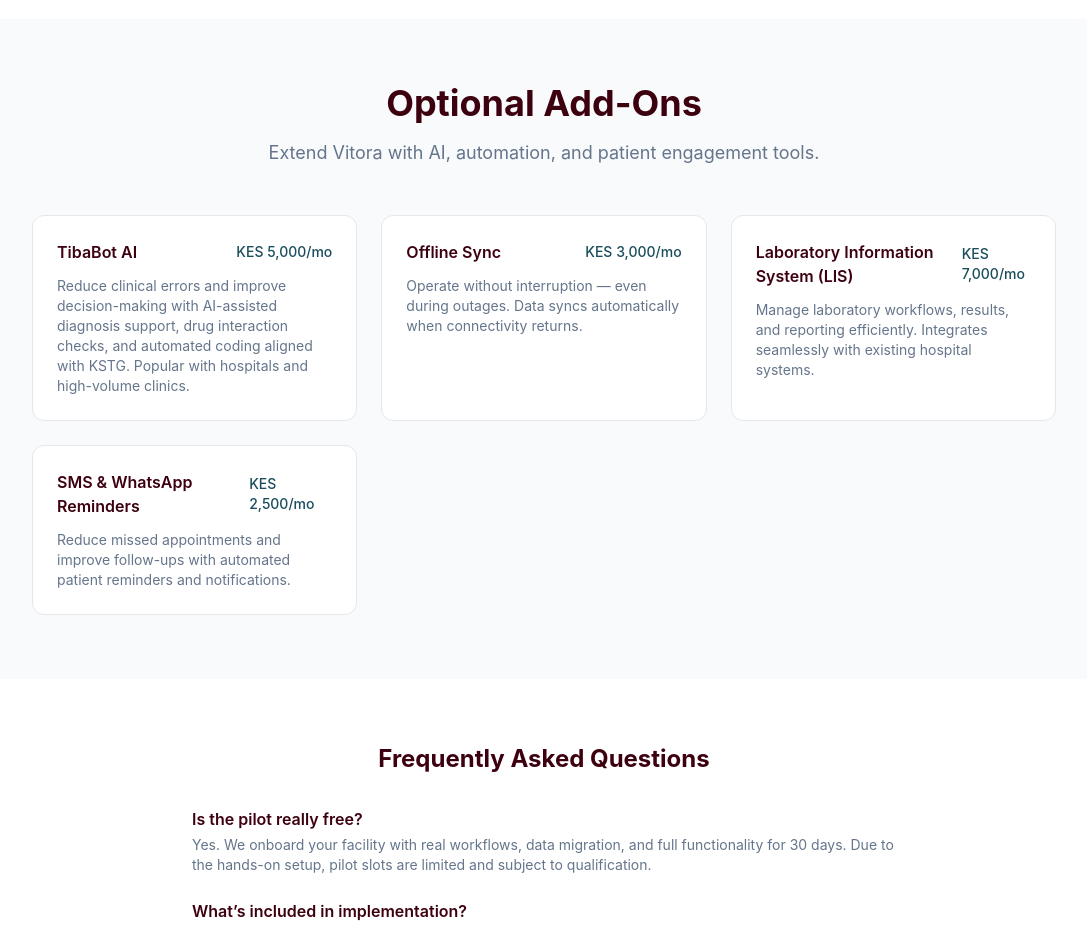
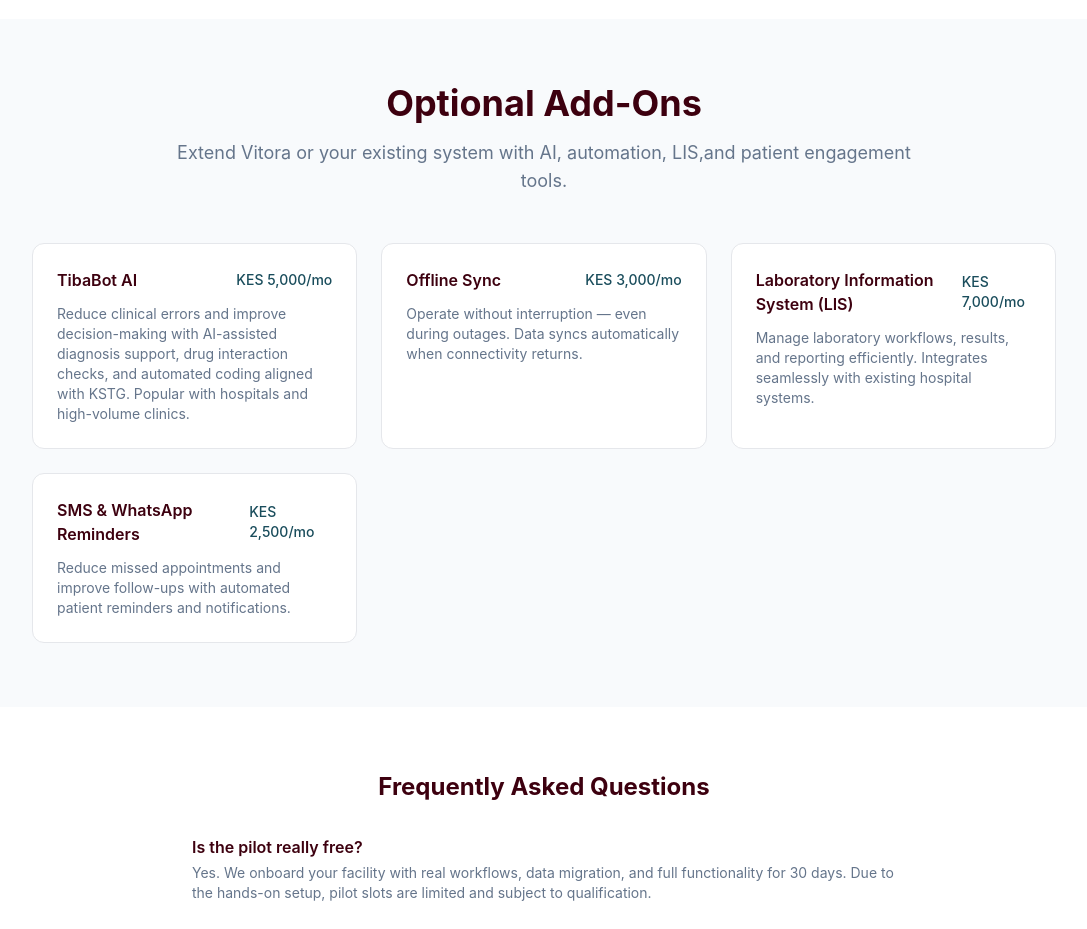
Before and after one commit to nexora-africa-ltd/vitora-marketing, a Next.js app: page /pricing in a window 1280 px wide. Shown: the part 1260-2189 px from the top of the page, without its empty margins (96-1183 px from the left). Built offline with nearby package versions, Linux system fonts and the light colour scheme; no server answers.

Commit message:
feat: enhance description for optional add-ons to clarify integration with existing systems

```diff
--- a/app/pricing/page.tsx
+++ b/app/pricing/page.tsx
@@ -194,7 +194,7 @@
               Optional Add-Ons
             </h2>
             <p className="mt-4 text-lg text-muted-foreground">
-              Extend Vitora with AI, automation, and patient engagement tools.
+              Extend Vitora or your existing system with AI, automation, LIS,and patient engagement tools.
             </p>
           </div>
 
```
